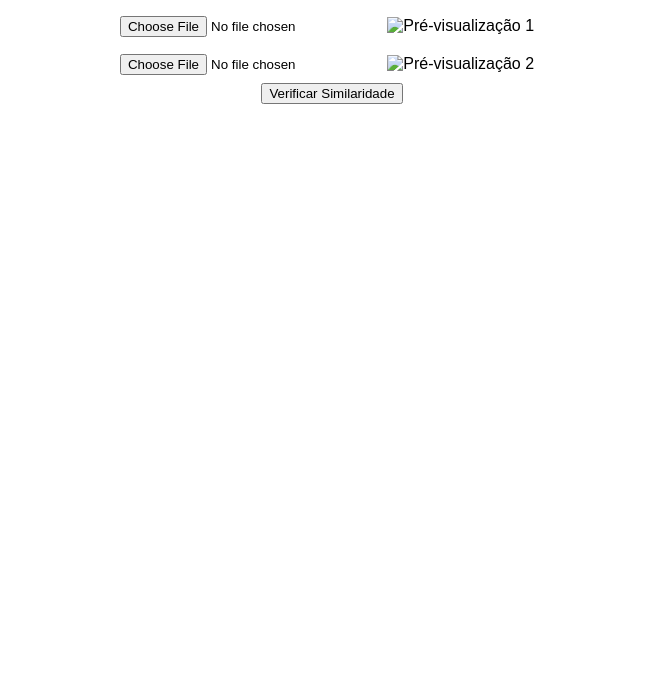
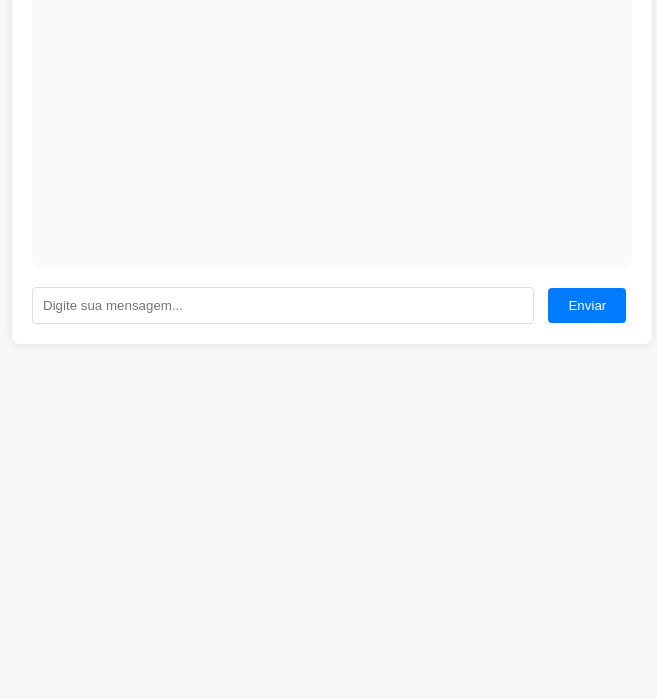
Before and after one commit to Miraplay2025/Visualizador, a plain HTML site: page templates/index.html in a window 1280 px wide. Shown: the part 101-800 px from the top of the page, without its empty margins (308-965 px from the left). Drawn offline with Linux system fonts and the light colour scheme.

Commit message:
Update index.html

```diff
--- a/templates/index.html
+++ b/templates/index.html
@@ -1,64 +1,86 @@
 <!DOCTYPE html>
-<html lang="pt">
+<html lang="pt-br">
 <head>
     <meta charset="UTF-8">
-    <title>Comparar Imagens</title>
+    <meta name="viewport" content="width=device-width, initial-scale=1.0">
+    <title>Chat com GPT-2</title>
     <style>
-        body { font-family: Arial; text-align: center; padding: 20px; }
-        img { max-width: 200px; margin: 10px; }
-        #resultado { margin-top: 20px; font-weight: bold; }
+        body {
+            font-family: Arial, sans-serif;
+            background-color: #f7f7f7;
+            padding: 20px;
+        }
+        #chat-container {
+            width: 100%;
+            max-width: 600px;
+            margin: 0 auto;
+            background-color: #fff;
+            padding: 20px;
+            border-radius: 8px;
+            box-shadow: 0 0 10px rgba(0, 0, 0, 0.1);
+        }
+        #messages {
+            height: 300px;
+            overflow-y: scroll;
+            margin-bottom: 20px;
+            padding: 10px;
+            background-color: #fafafa;
+            border-radius: 8px;
+        }
+        .user-message {
+            color: blue;
+        }
+        .bot-message {
+            color: green;
+        }
+        input[type="text"] {
+            width: 80%;
+            padding: 10px;
+            margin-right: 10px;
+            border-radius: 4px;
+            border: 1px solid #ddd;
+        }
+        button {
+            padding: 10px 20px;
+            background-color: #007BFF;
+            color: white;
+            border: none;
+            border-radius: 4px;
+        }
     </style>
 </head>
 <body>
-    <h1>Comparar Imagens (Objetos e Texto)</h1>
-
-    <input type="file" id="imagem1" accept="image/*">
-    <img id="preview1" src="" alt="Pré-visualização 1"><br>
-
-    <input type="file" id="imagem2" accept="image/*">
-    <img id="preview2" src="" alt="Pré-visualização 2"><br>
-
-    <button onclick="comparar()">Verificar Similaridade</button>
-
-    <div id="resultado"></div>
+    <div id="chat-container">
+        <div id="messages"></div>
+        <div>
+            <input type="text" id="user-input" placeholder="Digite sua mensagem...">
+            <button onclick="sendMessage()">Enviar</button>
+        </div>
+    </div>
 
     <script>
-        const preview1 = document.getElementById('preview1');
-        const preview2 = document.getElementById('preview2');
+        async function sendMessage() {
+            const userInput = document.getElementById("user-input").value;
+            if (!userInput) return;
 
-        document.getElementById('imagem1').onchange = e => {
-            const file = e.target.files[0];
-            preview1.src = URL.createObjectURL(file);
-        };
-        document.getElementById('imagem2').onchange = e => {
-            const file = e.target.files[0];
-            preview2.src = URL.createObjectURL(file);
-        };
+            // Exibe a mensagem do usuário
+            const messagesDiv = document.getElementById("messages");
+            messagesDiv.innerHTML += `<div class="user-message"><strong>Você:</strong> ${userInput}</div>`;
+            document.getElementById("user-input").value = "";
 
-        async function comparar() {
-            const resultadoDiv = document.getElementById('resultado');
-            resultadoDiv.innerText = "Comparando imagens...";
+            // Envia a mensagem para o servidor
+            const response = await fetch("/chat", {
+                method: "POST",
+                headers: {
+                    "Content-Type": "application/x-www-form-urlencoded"
+                },
+                body: "message=" + encodeURIComponent(userInput)
+            });
 
-            const formData = new FormData();
-            formData.append('imagem1', document.getElementById('imagem1').files[0]);
-            formData.append('imagem2', document.getElementById('imagem2').files[0]);
-
-            try {
-                const response = await fetch('/comparar', {
-                    method: 'POST',
-                    body: formData
-                });
-                const data = await response.json();
-                if(data.status === 'iguais'){
-                    resultadoDiv.innerHTML = `<b>Imagens possuem elementos iguais!</b><br>
-                        Objetos: ${data.objetos_comuns.join(', ')}<br>
-                        Textos: ${data.textos_comuns.join(', ')}`;
-                } else {
-                    resultadoDiv.innerText = 'Imagens são diferentes.';
-                }
-            } catch (err) {
-                resultadoDiv.innerText = 'Erro ao comparar imagens.';
-            }
+            // Recebe a resposta e exibe
+            const data = await response.json();
+            messagesDiv.innerHTML += `<div class="bot-message"><strong>GPT-2:</strong> ${data.response}</div>`;
+            messagesDiv.scrollTop = messagesDiv.scrollHeight;
         }
     </script>
 </body>
```
